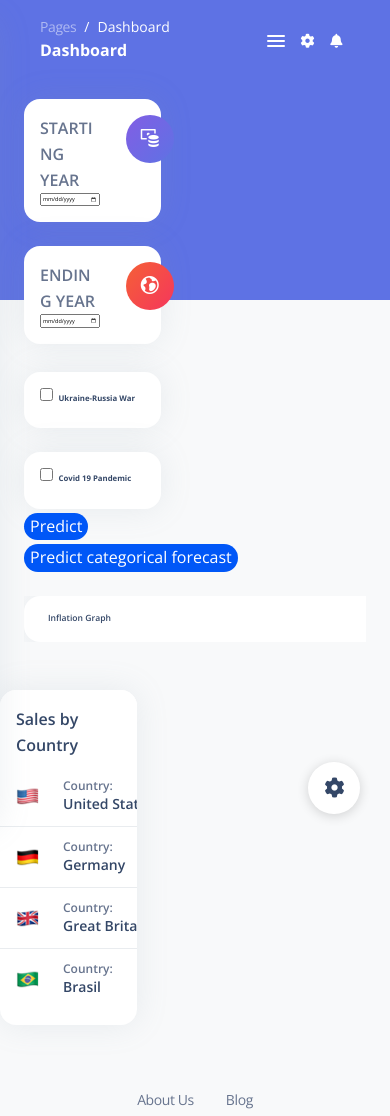
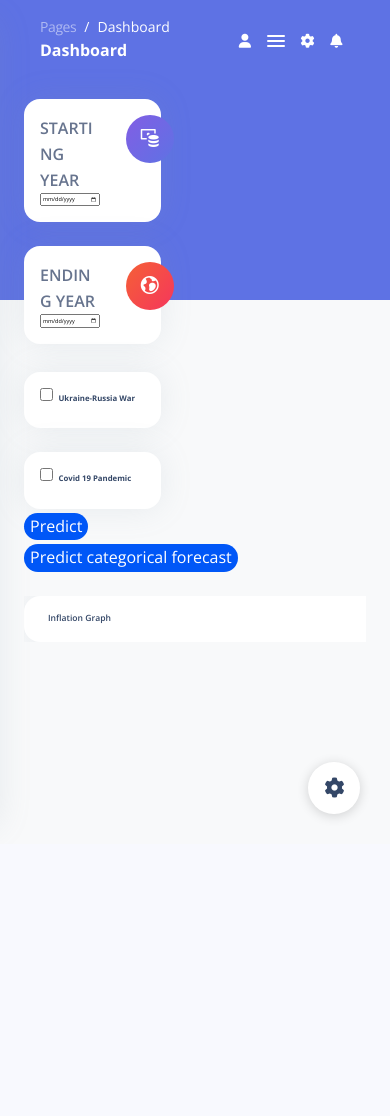
Before and after one commit to shivam-gupta12/inflation-forecasting-prediction-and-analysis, a Flask app: page / in a window 390 px wide; the page is wider, and only the part inside the window is pictured. After the commit the page ends 820 px from the top of that part, so only its background shows below. Run offline with Flask 3, Linux system fonts and the light colour scheme; parts of the project's set-up code (start-up, migrations or seed data) failed here and were passed over; some libraries are stand-ins or nearby versions.

Commit message:
review 2 done

```diff
--- a/application.py
+++ b/application.py
@@ -368,5 +368,7 @@ def predictdatacategorical():
     })
 
 
+
+
 if __name__ == "__main__":
     app.run(debug=True , port=1111)
--- a/static/js/script.js
+++ b/static/js/script.js
@@ -256,7 +256,22 @@ document.getElementById("searchInput").addEventListener("input", function() {
   searchCategories();
 });
 
+
 // function selectInput(list){
 //   inputBox.value = list.innerHTML;
 //   resultBox.innerHTML='';
 // }
+
+function aboutus() {
+    var mySpan = document.getElementById("mySpan");
+
+    if (mySpan) {
+        mySpan.addEventListener("click", function() {
+            // Directly pass the URL rendered by Flask's url_for function
+            var url = 'about';
+
+            // Open the URL in a new tab/window
+            window.open(url);
+        });
+    }
+}
--- /dev/null
+++ b/tempCodeRunnerFile.py
@@ -0,0 +1 @@
+about
--- a/templates/index-2.html
+++ b/templates/index-2.html
@@ -175,10 +175,10 @@
             </div>
           </div>
           <ul class="navbar-nav  justify-content-end">
-            <!-- <li class="nav-item d-flex align-items-center">
-              <a href="javascript:;" class="nav-link text-white font-weight-bold px-0"> -->
-                <!-- <i class="fa fa-user me-sm-1"></i>
-                <span class="d-sm-inline d-none">Sign In</span> -->
+            <li class="nav-item d-flex align-items-center">
+              <a href="javascript:;" class="nav-link text-white font-weight-bold px-0">
+                <i class="fa fa-user me-sm-1"></i>
+                <span class="d-sm-inline d-none" id="mySpan" onclick="aboutus()">About Us</span>
               </a>
             </li>
             <li class="nav-item d-xl-none ps-3 d-flex align-items-center">
@@ -302,7 +302,7 @@
 
 
       </div>
-      <div class="row mt-4">
+      <!-- <div class="row mt-4">
         <div class="col-lg-7 mb-lg-0 mb-4">
           <div class="card ">
             <div class="card-header pb-0 p-3">
@@ -443,7 +443,7 @@
           </div>
         </div>
 
-      </div>
+      </div> -->
       <footer class="footer pt-3  ">
         <div class="container-fluid">
           <div class="row align-items-center justify-content-lg-between">
@@ -453,12 +453,12 @@
             <div class="col-lg-6">
               <ul class="nav nav-footer justify-content-center justify-content-lg-end">
 
-                <li class="nav-item">
+                <!-- <li class="nav-item">
                   <a href="https://www.creative-tim.com/presentation" class="nav-link text-muted" target="_blank">About Us</a>
-                </li>
-                <li class="nav-item">
+                </li> -->
+                <!-- <li class="nav-item">
                   <a href="https://www.creative-tim.com/blog" class="nav-link text-muted" target="_blank">Blog</a>
-                </li>
+                </li> -->
 
               </ul>
             </div>
```
Also changed, not shown: plot.png.
